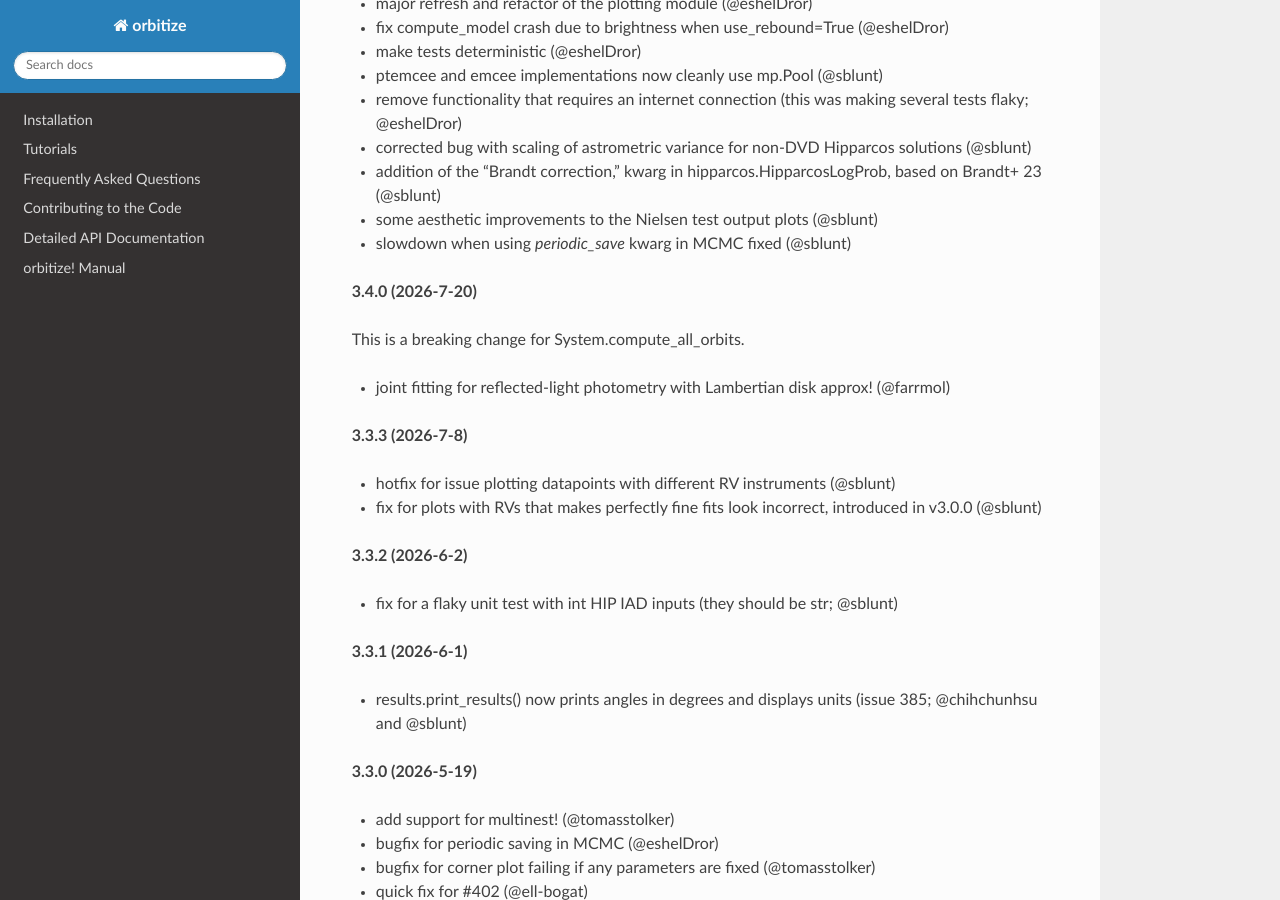
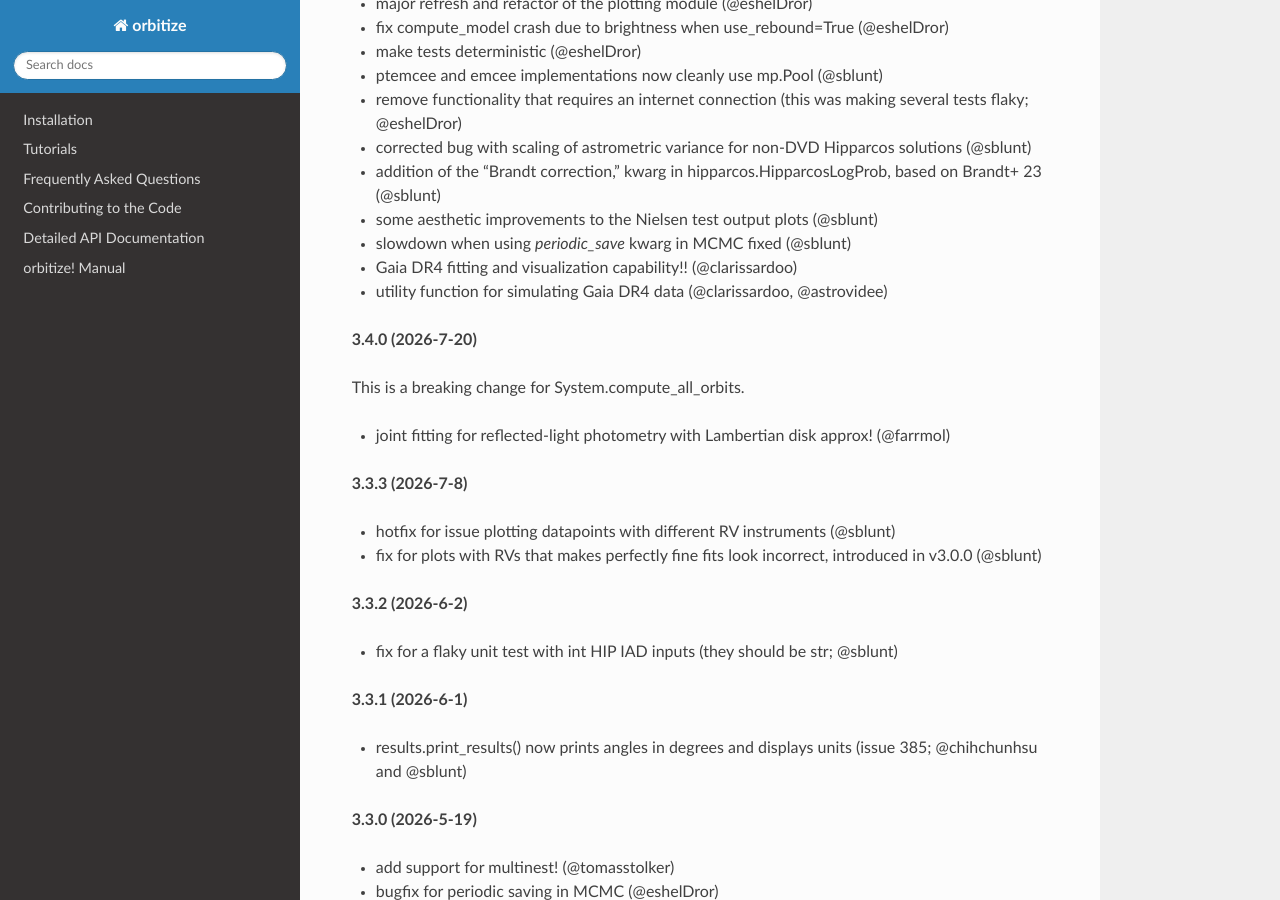
Before and after one commit to sblunt/orbitize, a Sphinx documentation site: the page built from docs/index.rst, in a window 1280 px wide and 900 px high, scrolled down 2642 px. Built offline with Sphinx 7.4.7 and the Read the Docs theme 3.1.0, drawn with Linux system fonts in a browser that asks for light colours.

Commit message:
add dr4 functionality to changelog

```diff
--- a/docs/index.rst
+++ b/docs/index.rst
@@ -70,6 +70,8 @@ Changelog:
 - addition of the "Brandt correction," kwarg in hipparcos.HipparcosLogProb, based on Brandt+ 23 (@sblunt)
 - some aesthetic improvements to the Nielsen test output plots (@sblunt)
 - slowdown when using `periodic_save` kwarg in MCMC fixed (@sblunt)
+- Gaia DR4 fitting and visualization capability!! (@clarissardoo)
+- utility function for simulating Gaia DR4 data (@clarissardoo, @astrovidee)
 
 **3.4.0 (2026-7-20)**
 
```
